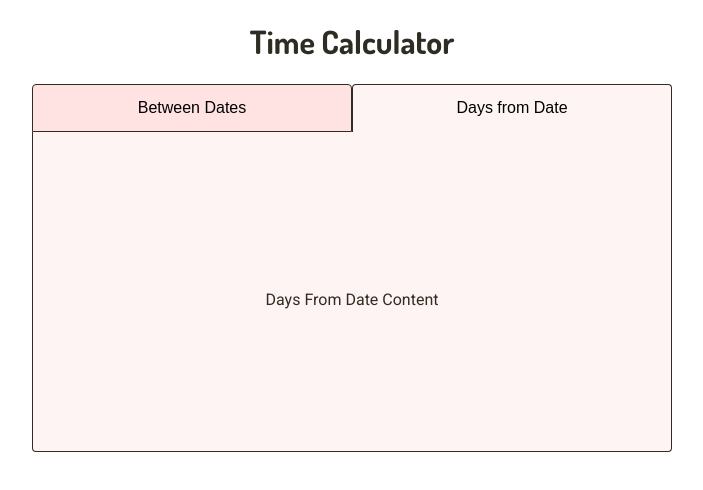
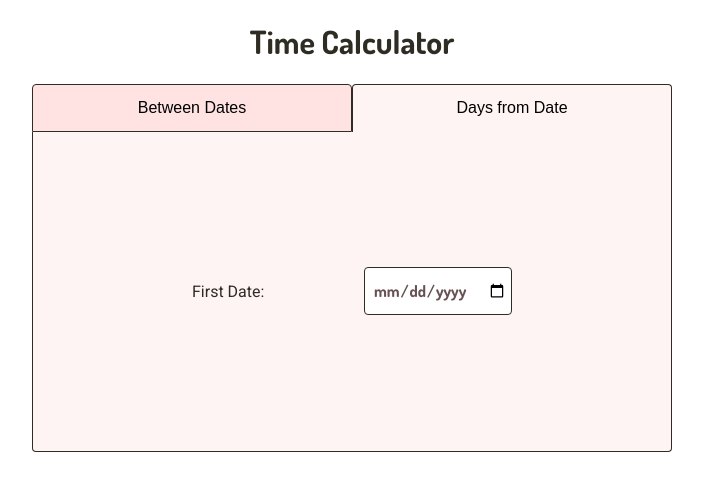
Before and after one commit to TBM85/demo-time-calculator, a Next.js app: page / in a window 1280 px wide. Both pictures are taken after a click on the button "Days from Date". Shown: the top 490 px of the page, without its empty margins (288-991 px from the left). Built offline with nearby package versions, Linux system fonts and the light colour scheme.

Commit message:
Create an useForm

```diff
--- a/components/BetweenDates.js
+++ b/components/BetweenDates.js
@@ -1,54 +1,23 @@
 import React, { Fragment, useEffect, useState } from "react";
+import useForm from "../hooks/useForm";
 import FormControl from "./FormControl";
 
 const BetweenDates = () => {
-  const [firstDate, setFirstDate] = useState("");
-  const [secondDate, setSecondDate] = useState("");
-
-  const [isSubmitted, setIsSubmitted] = useState(false);
-
-  const [isError, setIsError] = useState(false);
-
-  // Sets the value of date inputs
-  const calculateHandler = (event) => {
-    event.preventDefault();
-
-    // If any of the date inputs are empty the "Calculate" button doesn't work
-    if (!firstDate.trim().length || !secondDate.trim().length) {
-      setIsError(true);
-      return;
-    } else {
-      setIsSubmitted(true);
-    }
-  };
+  const {
+    firstDate,
+    secondDate,
+    isSubmitted,
+    isError,
+    firstDateHandler,
+    secondDateHandler,
+    returnHandler,
+    calculateHandler
+  } = useForm();
 
   // Calculate the difference between the first and second selected date
   const resultInDays =
     (new Date(secondDate).getTime() - new Date(firstDate).getTime()) /
     (1000 * 3600 * 24);
-
-  // Return to calculator between dates
-  const returnHandler = () => {
-    setIsSubmitted(false);
-    setFirstDate("");
-    setSecondDate("");
-  };
-
-  // Update the first date value every time it changes
-  const firstDateHandler = (event) => {
-    setFirstDate(event.target.value);
-  };
-
-  // Update the second date value every time it changes
-  const secondDateHandler = (event) => {
-    setSecondDate(event.target.value);
-  };
-
-  useEffect(() => {
-    if (firstDate.length > 0 && secondDate.length > 0) {
-      setIsError(false);
-    }
-  }, [firstDate, secondDate]);
 
   return (
     <Fragment>
--- a/components/DaysFromDate.js
+++ b/components/DaysFromDate.js
@@ -1,10 +1,23 @@
-import React from "react";
+import useForm from "../hooks/useForm";
+import FormControl from "./FormControl";
 
 const DaysFromDate = () => {
+  const {
+    firstDate,
+    firstDateHandler
+  } = useForm();
+
   return (
-    <div className="tab">
-      <p>Days From Date Content</p>
-    </div>
+    <form className="tab">
+      <FormControl
+        id="first-date"
+        htmlFor="first-date"
+        value={firstDate}
+        onChange={firstDateHandler}
+      >
+        First Date:
+      </FormControl>
+    </form>
   );
 };
 
--- /dev/null
+++ b/hooks/useForm.js
@@ -0,0 +1,59 @@
+import React, { useEffect, useState } from 'react';
+
+const useForm = () => {
+  const [firstDate, setFirstDate] = useState("");
+  const [secondDate, setSecondDate] = useState("");
+
+  const [isSubmitted, setIsSubmitted] = useState(false);
+
+  const [isError, setIsError] = useState(false);
+
+  // Update the first date value every time it changes
+  const firstDateHandler = (event) => {
+    setFirstDate(event.target.value);
+  };
+
+  // Update the second date value every time it changes
+  const secondDateHandler = (event) => {
+    setSecondDate(event.target.value);
+  };
+
+  // Sets the value of date inputs
+  const calculateHandler = (event) => {
+    event.preventDefault();
+
+    // If any of the date inputs are empty the "Calculate" button doesn't work
+    if (!firstDate.trim().length || !secondDate.trim().length) {
+      setIsError(true);
+      return;
+    } else {
+      setIsSubmitted(true);
+    }
+  };
+
+  // Return to calculator between dates
+  const returnHandler = () => {
+    setIsSubmitted(false);
+    setFirstDate("");
+    setSecondDate("");
+  };
+
+  useEffect(() => {
+    if (firstDate.length > 0 && secondDate.length > 0) {
+      setIsError(false);
+    }
+  }, [firstDate, secondDate]);
+
+  return {
+    firstDate,
+    secondDate,
+    isSubmitted,
+    isError,
+    firstDateHandler,
+    secondDateHandler,
+    returnHandler,
+    calculateHandler
+  }
+};
+
+export default useForm;
```
